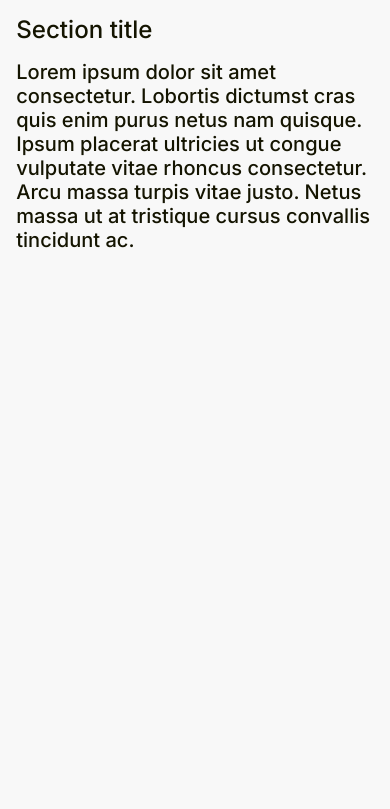
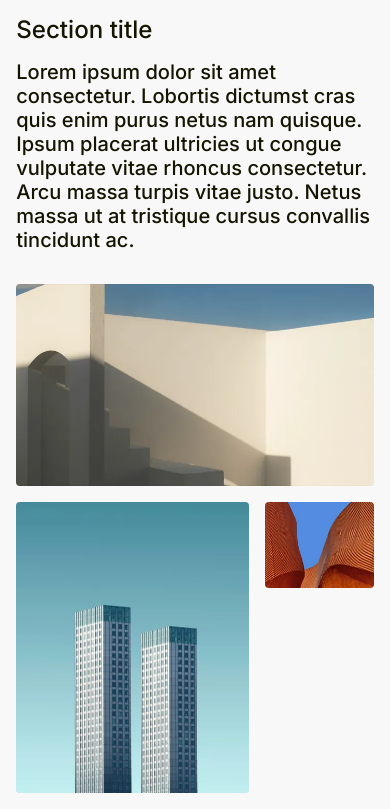
Before and after one commit to jenswaern/ufuk-portfolio, a plain HTML site: page index.html in a window 390 px wide. Shown: the part 346-1155 px from the top of the page. Before the commit the page ends 844 px from the top, so only its background shows below. Drawn offline with Linux system fonts and the light colour scheme.

Commit message:
Bygg galleriet
- Tre bilder från Figma, förbeskurna till 16:9, 4:5 och 5:4 och
  sparade som WebP i tre bredder var med srcset.
- Bred bild överst och två bredvid varandra under: kolumn 1–6 och
  7–12 på desktop, 1–4 och 5–6 på mobil som i mobilramen.
- Bildkort med hörnradie, platshållarfärg och lat laddning.
- Sektionen har id="case" för navigationens Case-länk.

Co-Authored-By: Claude Opus 5.5 <noreply@anthropic.com>

```diff
--- a/css/components.css
+++ b/css/components.css
@@ -12,6 +12,33 @@
   .link:hover {
     color: var(--text-secondary);
   }
+}
+
+/* ---------- Bildkort (Figma: komponenten "Media Card") ---------- */
+
+/*
+  Bilderna är redan beskurna till rätt format. object-fit: cover gör att
+  formatet ändå håller om en bild byts mot en med andra proportioner.
+*/
+.media-card {
+  display: block;
+  width: 100%;
+  height: auto;
+  object-fit: cover;
+  border-radius: var(--corner-radius);
+  background-color: #d9d9d9; /* Figmas platshållarfärg, syns medan bilden laddar */
+}
+
+.media-card--16x9 {
+  aspect-ratio: 16 / 9;
+}
+
+.media-card--4x5 {
+  aspect-ratio: 4 / 5;
+}
+
+.media-card--5x4 {
+  aspect-ratio: 5 / 4;
 }
 
 /* ---------- Navigation (Figma: "Navigation") ---------- */
@@ -148,3 +175,36 @@
     grid-row: 1;
   }
 }
+
+/* ---------- Galleri (Figma: "Gallery Grid") ---------- */
+
+/*
+  Rad 1: bred bild över hela bredden.
+  Rad 2: stående bild till vänster, liggande till höger, båda i toppkant.
+  Mobil: kolumn 1–4 och 5–6. Desktop: kolumn 1–6 och 7–12.
+*/
+.gallery {
+  align-items: start;
+}
+
+.gallery__item--wide {
+  grid-column: 1 / -1;
+}
+
+.gallery__item--left {
+  grid-column: 1 / span 4;
+}
+
+.gallery__item--right {
+  grid-column: 5 / span 2;
+}
+
+@media (min-width: 48em) {
+  .gallery__item--left {
+    grid-column: 1 / span 6;
+  }
+
+  .gallery__item--right {
+    grid-column: 7 / span 6;
+  }
+}
--- a/index.html
+++ b/index.html
@@ -60,7 +60,38 @@
         </p>
       </section>
 
-      <!-- Steg 5: Galleri -->
+      <section class="gallery grid" id="case" aria-label="Case">
+        <img
+          class="gallery__item gallery__item--wide media-card media-card--16x9"
+          src="images/stairs-1376.webp"
+          srcset="images/stairs-700.webp 700w, images/stairs-1376.webp 1376w, images/stairs-1834.webp 1834w"
+          sizes="(min-width: 48em) calc(100vw - 64px), calc(100vw - 32px)"
+          width="1834"
+          height="1032"
+          alt="White walls and a staircase in sharp sunlight against a blue sky"
+        />
+        <img
+          class="gallery__item gallery__item--left media-card media-card--4x5"
+          src="images/towers-672.webp"
+          srcset="images/towers-450.webp 450w, images/towers-672.webp 672w, images/towers-1344.webp 1344w"
+          sizes="(min-width: 48em) calc(50vw - 48px), calc(66vw - 32px)"
+          width="1344"
+          height="1679"
+          loading="lazy"
+          alt="Two glass skyscrapers against a turquoise sky"
+        />
+        <img
+          class="gallery__item gallery__item--right media-card media-card--5x4"
+          src="images/facade-672.webp"
+          srcset="images/facade-210.webp 210w, images/facade-672.webp 672w, images/facade-1344.webp 1344w"
+          sizes="(min-width: 48em) calc(50vw - 48px), calc(33vw - 22px)"
+          width="1344"
+          height="1075"
+          loading="lazy"
+          alt="Curving orange facade against a blue sky"
+        />
+      </section>
+
       <!-- Steg 6: Kompetenser -->
       <!-- Steg 7: Om mig -->
     </main>
```
Also changed, not shown: images/facade-1344.webp (added), images/facade-210.webp (added), images/facade-672.webp (added), images/stairs-1376.webp (added), images/stairs-1834.webp (added), images/stairs-700.webp (added), images/towers-1344.webp (added), images/towers-450.webp (added), images/towers-672.webp (added), 2 other files.
